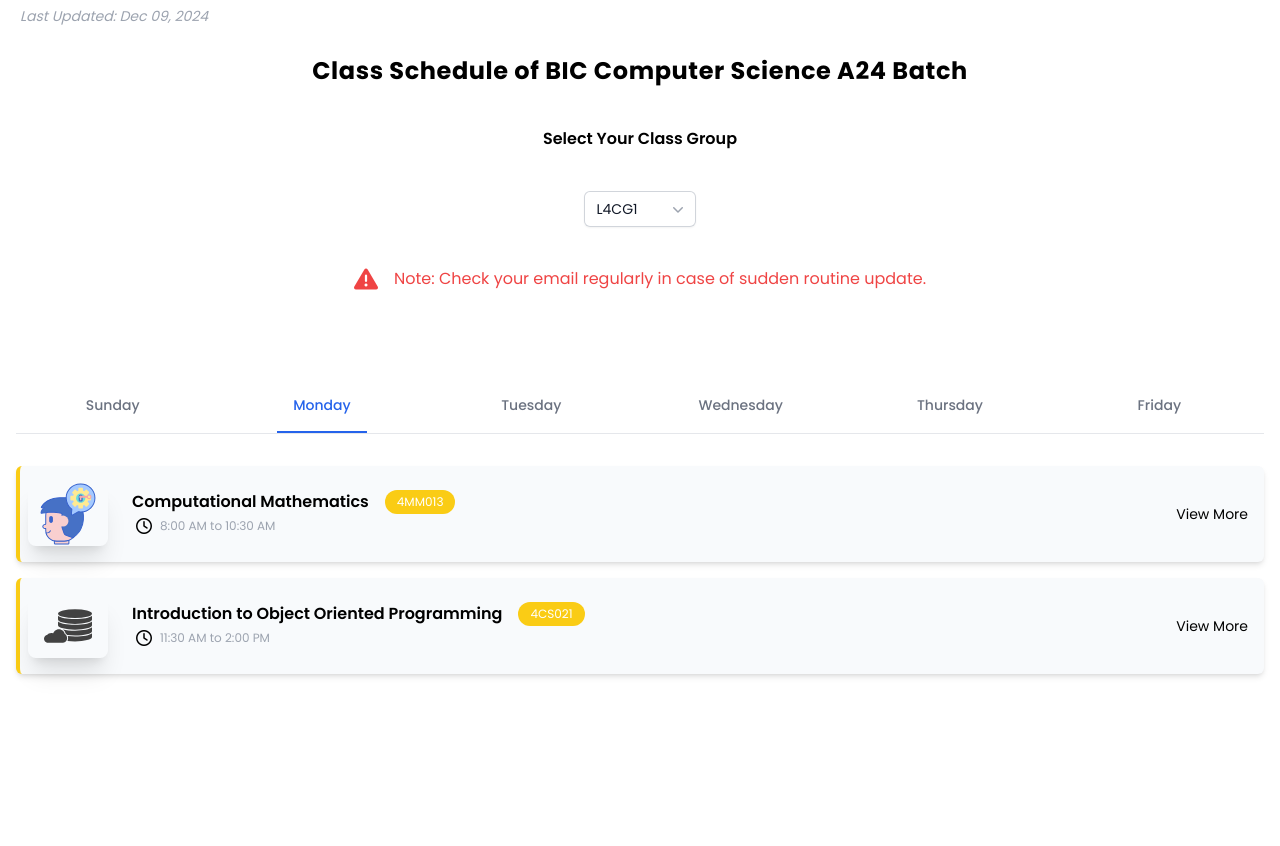
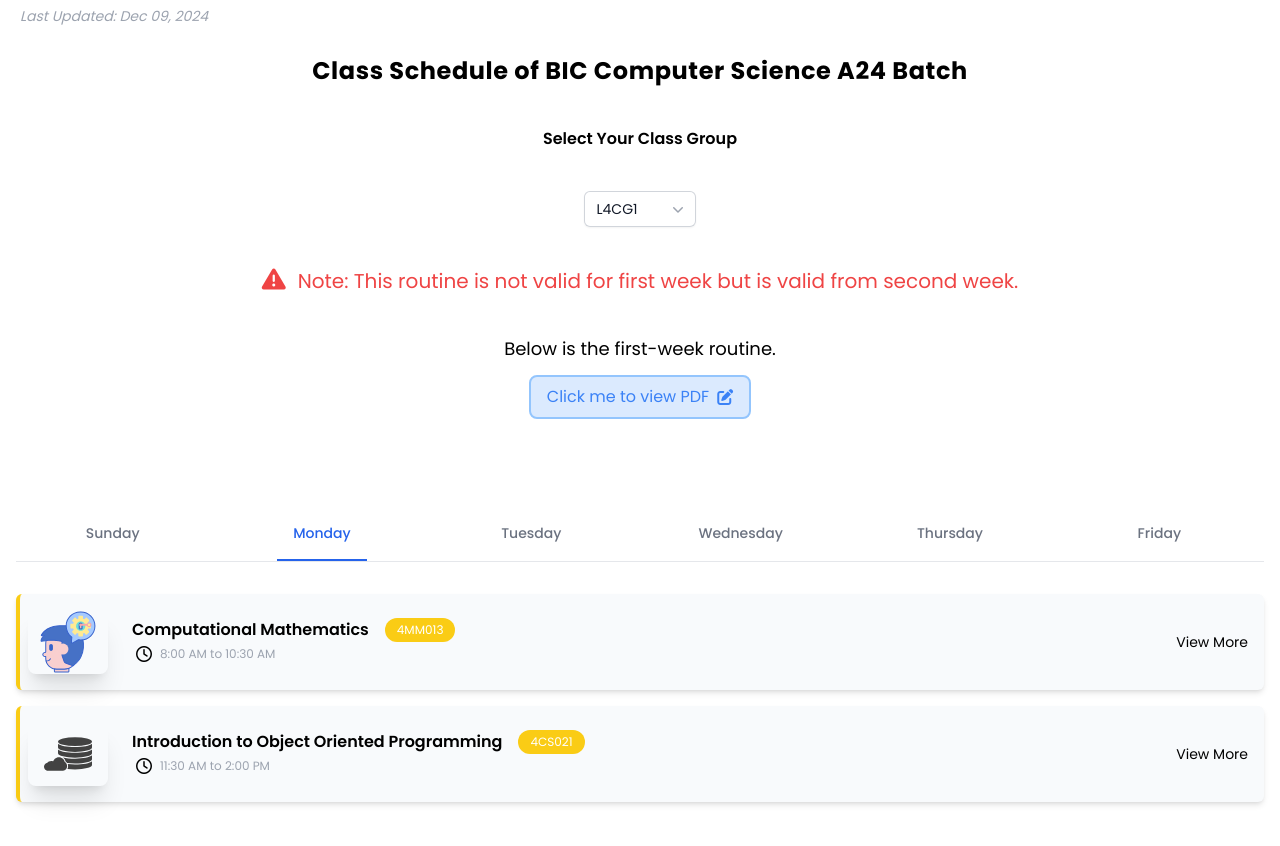
Before and after one commit to BIC-DevSphere/routine, a website: page index.html in a window 1280 px wide. Shown: the part 74-920 px from the top of the page. Drawn offline with nearby package versions, Linux system fonts and the light colour scheme; files that its build step writes are made by us from their sources.

Commit message:
feat: add first-week class schedule and link it

```diff
--- a/index.html
+++ b/index.html
@@ -193,13 +193,27 @@
             </div>
           </div>
         </div>
-        <div class="warning-message flex items-center gap-4">
-          <i
-            class="fa-solid fa-triangle-exclamation text-xl text-red-500 md:text-2xl"
-          ></i>
-          <p class="text-sm text-red-500 md:text-base">
-            Note: Check your email regularly in case of sudden routine update.
+        <div class="warning-message">
+          <p class="flex gap-3 text-xl text-red-500">
+            <span>
+              <i
+                class="fa-solid fa-triangle-exclamation text-xl text-red-500 md:text-2xl"
+              ></i>
+            </span>
+            Note: This routine is not valid for first week but is valid from
+            second week.
           </p>
+        </div>
+        <div class="temp-routine grid justify-items-center gap-3">
+          <p class="text-lg">Below is the first-week routine.</p>
+          <a href="first-week.pdf" target="_blank">
+            <button
+              class="flex items-center gap-2 rounded-lg border-2 border-blue-300 bg-blue-100 px-4 py-2 text-blue-500 transition-transform hover:scale-105"
+            >
+              <p>Click me to view PDF</p>
+              <i class="fa-solid fa-pen-to-square"></i>
+            </button>
+          </a>
         </div>
       </div>
       <div
```
Also changed, not shown: 1 other file.
